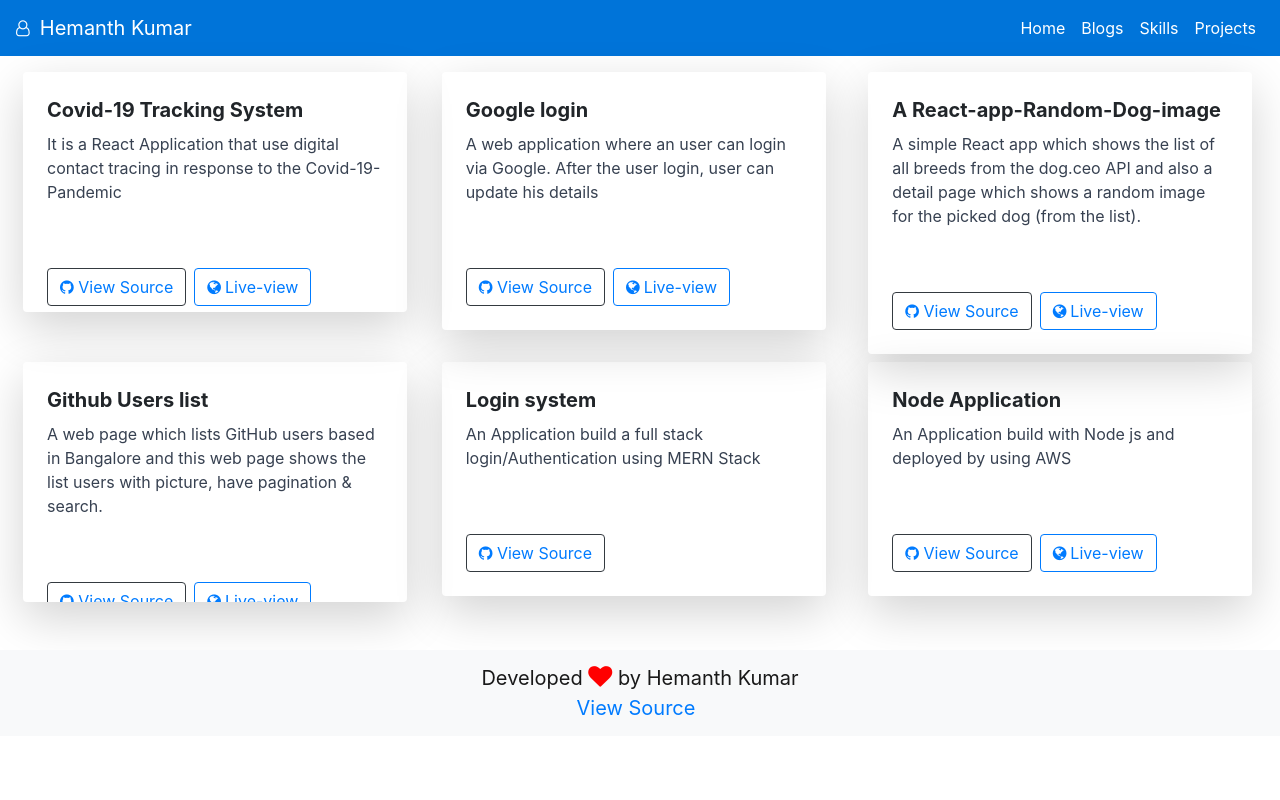
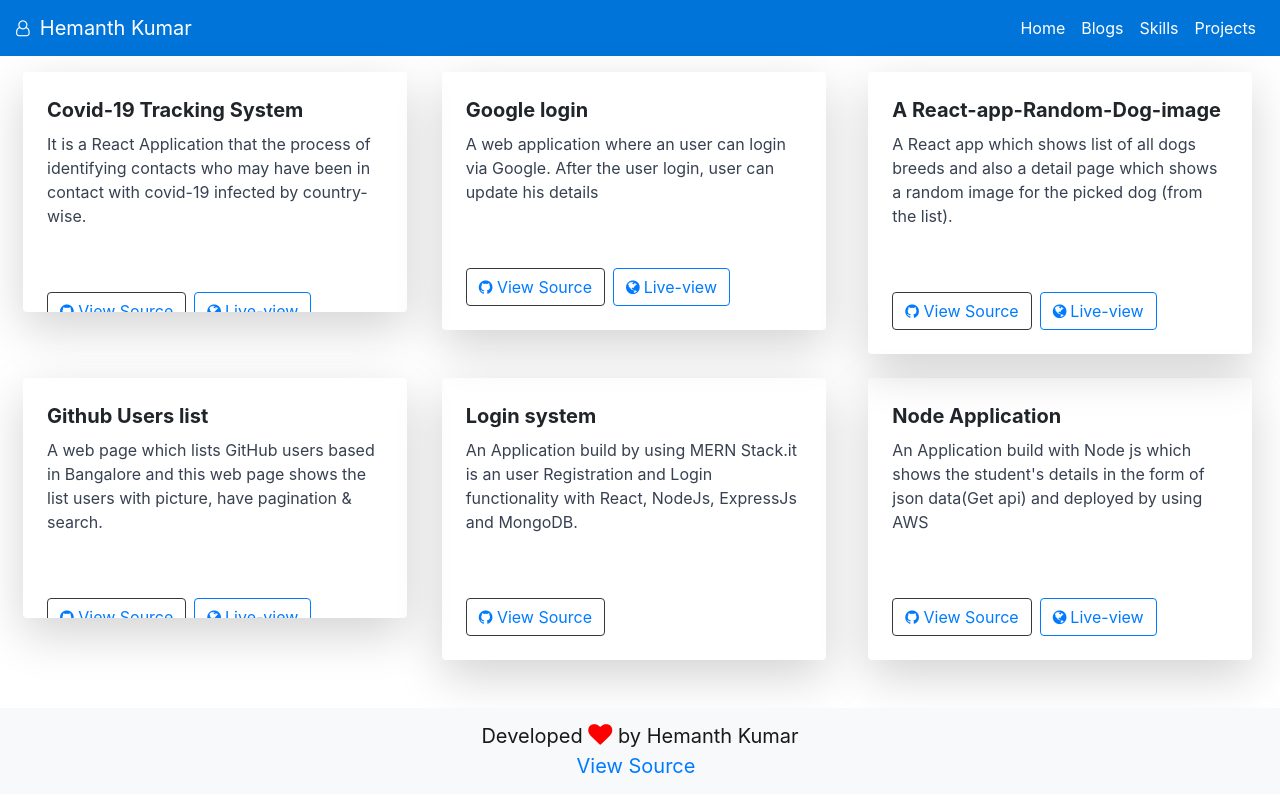
Before and after one commit to kumar342/portifolio-react-app, a React (Create React App) app: page /projects in a window 1280 px wide. Built offline with nearby package versions, Linux system fonts and the light colour scheme.

Commit message:
ui fixed

```diff
--- a/src/components/Projects.js
+++ b/src/components/Projects.js
@@ -13,8 +13,9 @@ export default class Projects extends Component {
                     Covid-19 Tracking System
                   </div>
                   <p className="text-gray-700 text-base">
-                    It is a React Application that use digital contact tracing
-                    in response to the Covid-19-Pandemic
+                    It is a React Application that the process of identifying
+                    contacts who may have been in contact with covid-19 infected
+                    by country-wise.
                   </p>
                 </div>
                 <div className="px-6 py-4">
@@ -71,9 +72,9 @@ export default class Projects extends Component {
                     A React-app-Random-Dog-image
                   </div>
                   <p className="text-gray-700 text-base">
-                    A simple React app which shows the list of all breeds from
-                    the dog.ceo API and also a detail page which shows a random
-                    image for the picked dog (from the list).
+                    A React app which shows list of all dogs breeds and also a
+                    detail page which shows a random image for the picked dog
+                    (from the list).
                   </p>
                 </div>
                 <div className="px-6 py-4">
@@ -97,7 +98,7 @@ export default class Projects extends Component {
           </div>
         </div>
 
-        <div className="col-sm-12 mt-2">
+        <div className="col-sm-12 mt-4">
           <div className="row">
             <div className="col-sm-4 ">
               <div className="max-w-sm rounded overflow-hidden shadow-lg h-60  ml-2">
@@ -134,8 +135,9 @@ export default class Projects extends Component {
                 <div className="px-6 py-4">
                   <div className="font-bold text-xl mb-2">Login system</div>
                   <p className="text-gray-700 text-base">
-                    An Application build a full stack login/Authentication using
-                    MERN Stack
+                    An Application build by using MERN Stack.it is an user
+                    Registration and Login functionality with React, NodeJs,
+                    ExpressJs and MongoDB.
                   </p>
                 </div>
                 <div className="px-6 py-4">
@@ -155,7 +157,9 @@ export default class Projects extends Component {
                 <div className="px-6 py-4">
                   <div className="font-bold text-xl mb-2">Node Application</div>
                   <p className="text-gray-700 text-base">
-                    An Application build with Node js and deployed by using AWS
+                    An Application build with Node js which shows the student's
+                    details in the form of json data(Get api) and deployed by
+                    using AWS
                   </p>
                 </div>
                 <div className="px-6 py-4">
```
